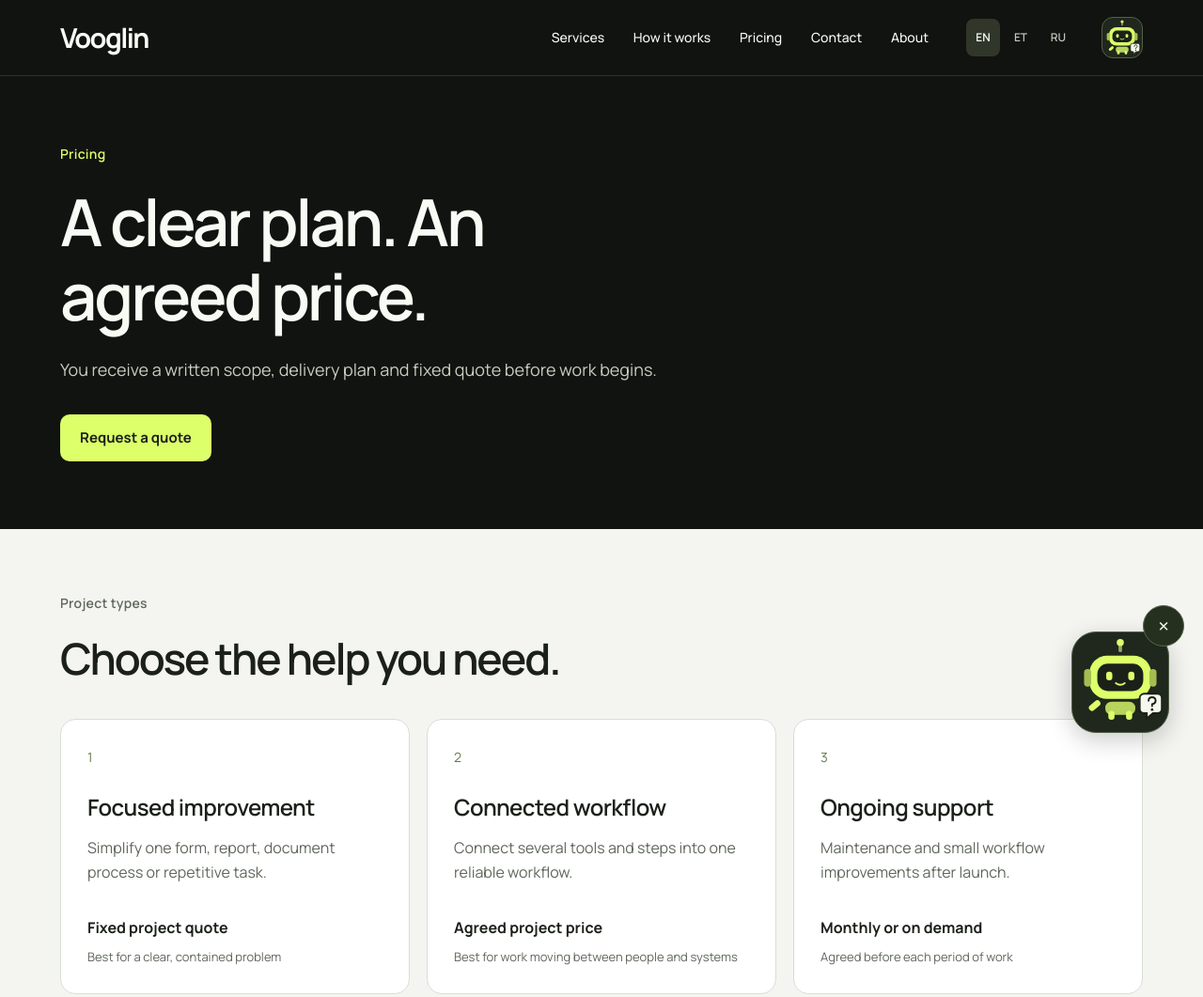
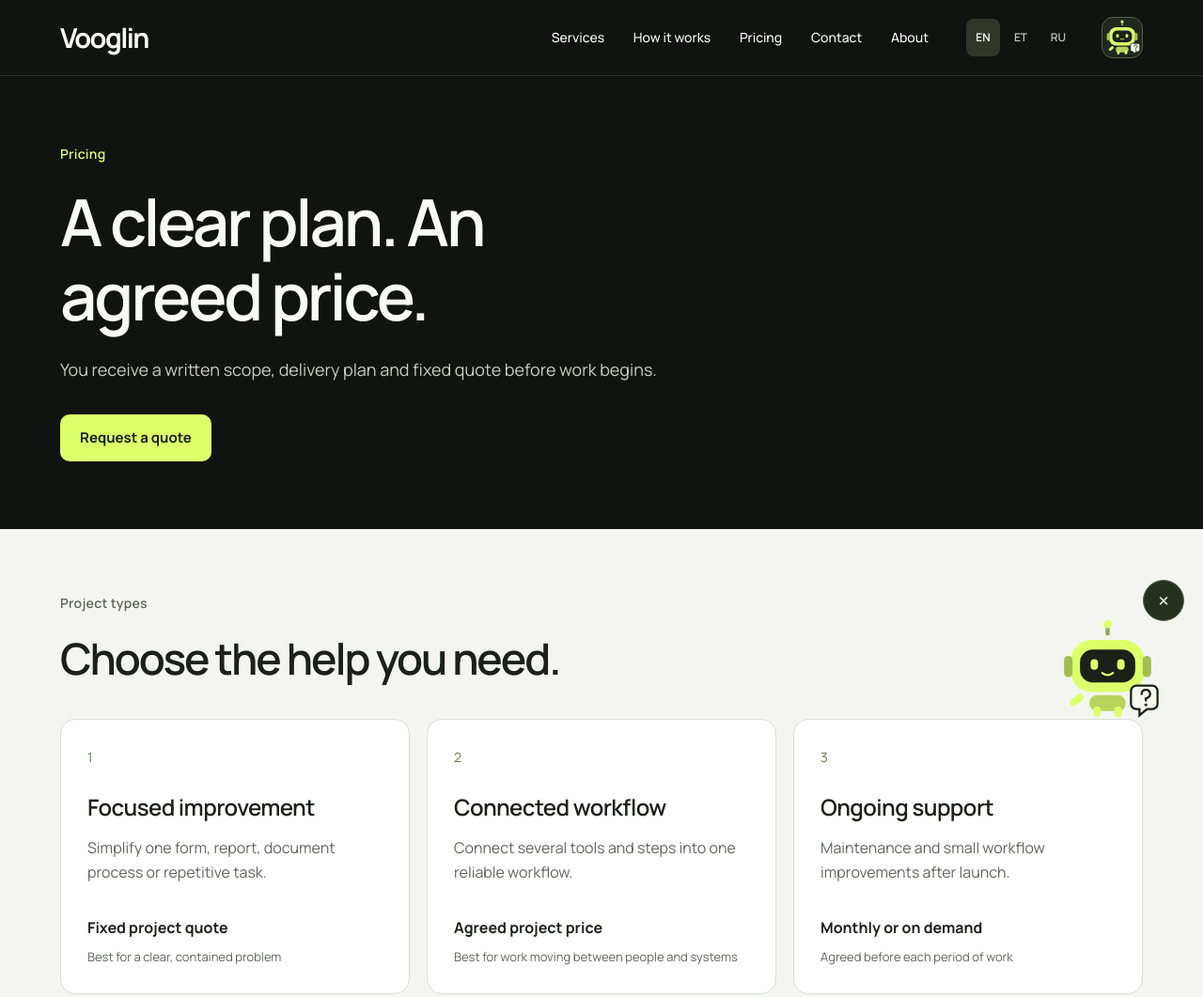
Before and after one commit to evoidet/vooglin, a website: page pricing/index.html in a window 1280 px wide. Shown: the top 1061 px of the page at 94% size. Drawn offline with Linux system fonts and the light colour scheme; no server answers.

Commit message:
feat: update assistant styles and references for improved layout

```diff
--- a/assistant.css
+++ b/assistant.css
@@ -47,11 +47,12 @@
 @media (prefers-reduced-motion: reduce) { .site-assistant-character, .site-assistant-eyes { animation: none !important; transition: none !important; transform: none !important; } .site-assistant-launcher { transition: none; } }
 
 /* Additional corner launcher; the header robot and chat panel keep their styles. */
-.site-assistant-floating { position: fixed; z-index: 18; right: max(20px, env(safe-area-inset-right)); bottom: max(20px, env(safe-area-inset-bottom)); width: 120px; height: 136px; pointer-events: none; }
+.site-assistant-floating { position: fixed; z-index: 18; right: max(20px, env(safe-area-inset-right)); bottom: max(20px, env(safe-area-inset-bottom)); width: 144px; height: 163px; pointer-events: none; }
 .site-assistant-floating[hidden] { display: none; }
 .site-assistant-floating-blocked { visibility: hidden; }
-.site-assistant-floating-launcher { position: absolute; left: 0; bottom: 0; width: 104px; height: 108px; border-radius: 26px; box-shadow: 0 8px 26px #0003; pointer-events: auto; }
-.site-assistant-floating-launcher .site-assistant-avatar { width: 94px; height: 98px; }
+.site-assistant-floating-launcher { position: absolute; left: 0; bottom: 0; width: 125px; height: 130px; border-radius: 26px; pointer-events: auto; }
+.site-assistant-launcher.site-assistant-floating-launcher { background: transparent; border: 0; box-shadow: none; }
+.site-assistant-floating-launcher .site-assistant-avatar { width: 113px; height: 118px; }
 .site-assistant-floating-close { position: absolute; top: 0; right: 0; display: grid; place-items: center; width: 44px; height: 44px; padding: 0; border: 1px solid #58664c; border-radius: 50%; background: #26301f; color: #f3f5ee; font-size: 24px; line-height: 1; cursor: pointer; pointer-events: auto; }
 .site-assistant-floating-close:hover { background: #39472e; border-color: #ddff6a; }
 .site-assistant-floating-close:focus-visible { outline: 3px solid #ddff6a; outline-offset: 3px; }
--- a/pricing/index.html
+++ b/pricing/index.html
@@ -37,7 +37,7 @@
   <link rel="preconnect" href="https://fonts.gstatic.com" crossorigin>
   <link href="https://fonts.googleapis.com/css2?family=Manrope:wght@400;500;600;700&display=swap" rel="stylesheet">
   <link rel="stylesheet" href="/styles.css?v=20260911-simple">
-  <link rel="stylesheet" href="/assistant.css?v=20260916">
+  <link rel="stylesheet" href="/assistant.css?v=20260916-transparent">
   <script type="module" src="/assistant.mjs?v=20260916"></script>
   <script src="/script.js?v=20260911-simple" defer></script>
 </head>
```
Also changed, not shown: index.html (+1 -1 lines), privacy/index.html (+1 -1 lines).
